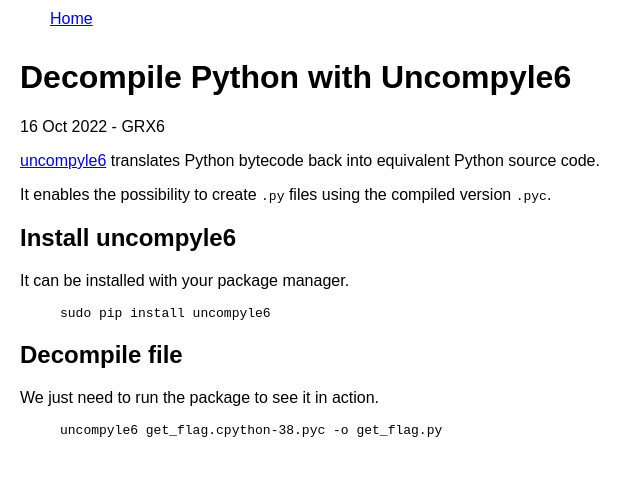
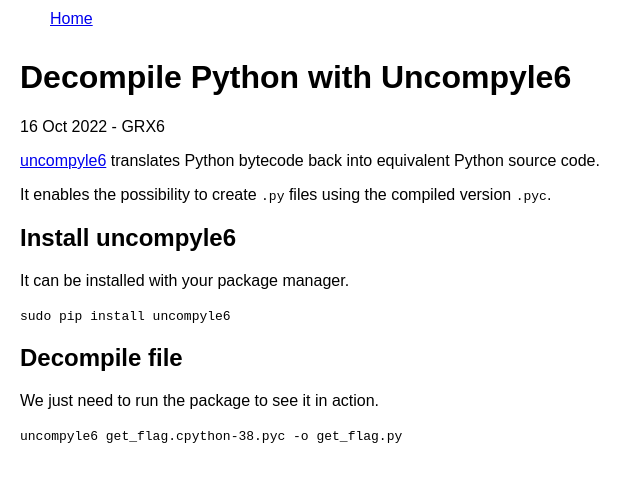
Before and after one commit to NaosInfoSec/hack-notes, a Jekyll site: the page built from _posts/2022-10-16-uncompyle6.md, in a window 1280 px wide. Shown: the top 482 px of the page, without its empty margins (0-642 px from the left). Built offline with Jekyll 4.4.1, drawn with Linux system fonts in a browser that asks for light colours.

Commit message:
Removed _site

```diff
--- a/_layouts/default.html
+++ b/_layouts/default.html
@@ -1,31 +1,31 @@
-<!doctype html>
-<html>
+<!DOCTYPE html>
+<html lang="en">
     <head>
         <!-- Google tag (gtag.js) -->
-                <script async src="https://www.googletagmanager.com/gtag/js?id=G-SB7KYYH1WD"></script>
+        <script
+            async
+            src="https://www.googletagmanager.com/gtag/js?id=G-SB7KYYH1WD"
+        ></script>
         <script>
             window.dataLayer = window.dataLayer || [];
-                        function gtag(){dataLayer.push(arguments);}
-                        gtag('js', new Date());
-                        gtag('config', 'G-SB7KYYH1WD');
+            function gtag() {
+                dataLayer.push(arguments);
+            }
+            gtag("js", new Date());
+            gtag("config", "G-SB7KYYH1WD");
         </script>
-                <meta charset="utf-8">
-                <meta name="viewport" content="width=device-width, initial-scale=1.0">
+        <meta charset="utf-8" />
+        <meta name="viewport" content="width=device-width, initial-scale=1.0" />
 
         <title>{{ page.title }}</title>
         {% include favicon.html %}
-                <link rel="stylesheet" href="/assets/css/styles.css">
+        <link rel="stylesheet" href="/assets/css/styles.css" />
     </head>
     <body>
         <div class="container">
+            <div class="row">{% include navigation.html %}</div>
             <div class="row">
-        {% include navigation.html %}
-        </div>
-        <div class="row">
-            <div class="column">
-            {{ content }}
-            </div>
-            <!--div class="column column-2">Content 2</div-->
+                <div class="column">{{ content }}</div>
             </div>
         </div>
     </body>
--- a/_layouts/post.html
+++ b/_layouts/post.html
@@ -1,6 +1,7 @@
 ---
 layout: default
 ---
+
 <h1>{{ page.title }}</h1>
 <p>{{ page.date | date_to_string }} - {{ page.author }}</p>
 
--- a/_posts/2022-10-16-uncompyle6.md
+++ b/_posts/2022-10-16-uncompyle6.md
@@ -12,18 +12,14 @@
 
 It enables the possibility to create `.py` files using the compiled version `.pyc`.
 
-
 ## Install uncompyle6
 
 It can be installed with your package manager.
 
-{% highlight console %}sudo pip install uncompyle6{% endhighlight %}
-
+`sudo pip install uncompyle6`
 
 ## Decompile file
 
 We just need to run the package to see it in action.
 
-{% highlight console %}
-uncompyle6 get_flag.cpython-38.pyc -o get_flag.py
-{% endhighlight %}
+`uncompyle6 get_flag.cpython-38.pyc -o get_flag.py`
```
Also changed, not shown: _posts/2024-11-01-New-post.md (deleted, +0 -11 lines), Gemfile.lock (deleted), 14 other files. Lines whose indentation alone changed are shown as unchanged.
